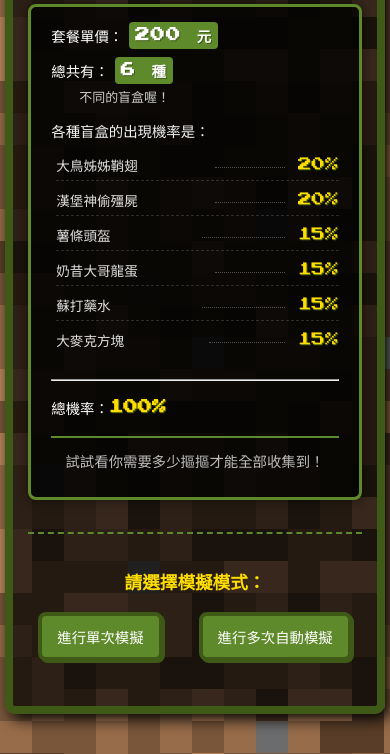
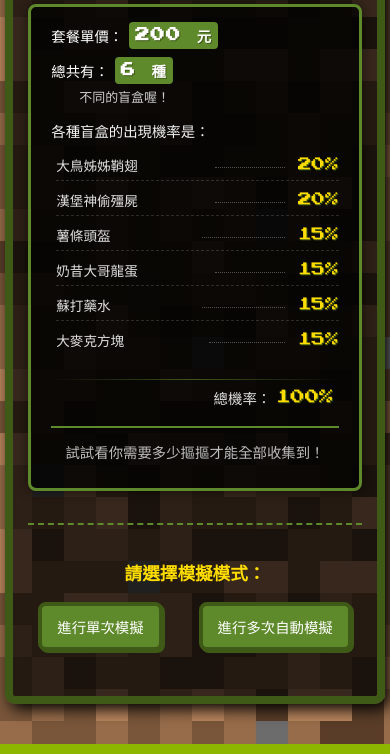
Before and after one commit to Minhsun723/mcdonalds, a plain HTML site: page index.html in a window 390 px wide. Shown: the part 143-897 px from the top of the page. Drawn offline with Linux system fonts and the light colour scheme.

Commit message:
Update style.css

```diff
--- a/style.css
+++ b/style.css
@@ -149,6 +149,47 @@ ul.probability-list li:last-child {
     padding-top: 1em;
     border-top: 2px solid #5f8a2b; /* 分隔線改為實線 */
     color: #bdbdbd;
+}
+
+/* --- 總機率顯示區塊樣式 --- */
+.total-probability-container {
+    margin-top: 12px; /* 與上方列表的間距 */
+    margin-bottom: 15px; /* 與下方 .info-footer 的間距 */
+    text-align: right; /* 讓文字靠右對齊 */
+}
+
+hr.info-divider { /* 用於 .info-box 內部的分隔線 */
+    border: 0;
+    height: 1px;
+    background-image: linear-gradient(to right, rgba(95, 138, 43, 0), rgba(95, 138, 43, 0.6), rgba(95, 138, 43, 0)); /* 漸變分隔線 */
+    margin: 8px 0; /* 分隔線上下間距 */
+}
+
+p.total-probability-text {
+    font-size: 0.95em; /* 文字大小 */
+    color: #e0e0e0;   /* 文字顏色 */
+    margin: 0;        /* 移除 p 的預設 margin */
+    padding-right: 5px; /* 如果希望與上方列表的百分比稍微對齊 */
+}
+
+p.total-probability-text strong {
+    color: #ffdd00;   /* 強調「100%」的顏色，同 .percentage */
+    font-weight: normal; /* Press Start 2P 字體 normal 就有像素感 */
+    margin-left: 5px; /* 與「總機率：」的間距 */
+}
+
+/* --- 手機版總機率顯示微調 --- */
+@media (max-width: 600px) {
+    .total-probability-container {
+        margin-top: 10px;
+        margin-bottom: 12px;
+    }
+    hr.info-divider {
+        margin: 6px 0;
+    }
+    p.total-probability-text {
+        font-size: 0.9em; /* 手機版字體稍小 */
+    }
 }
 
 /* --- 手機版 .info-box 內部微調 --- */
```
